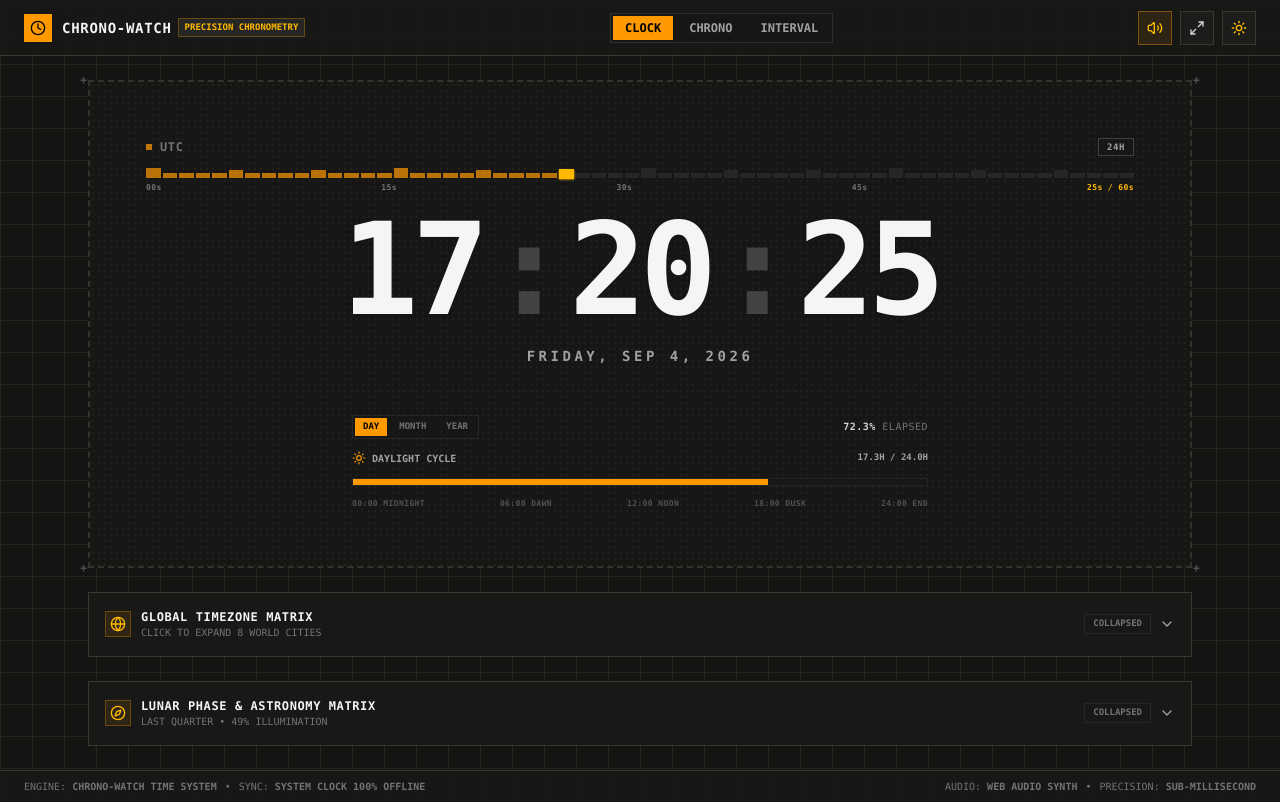
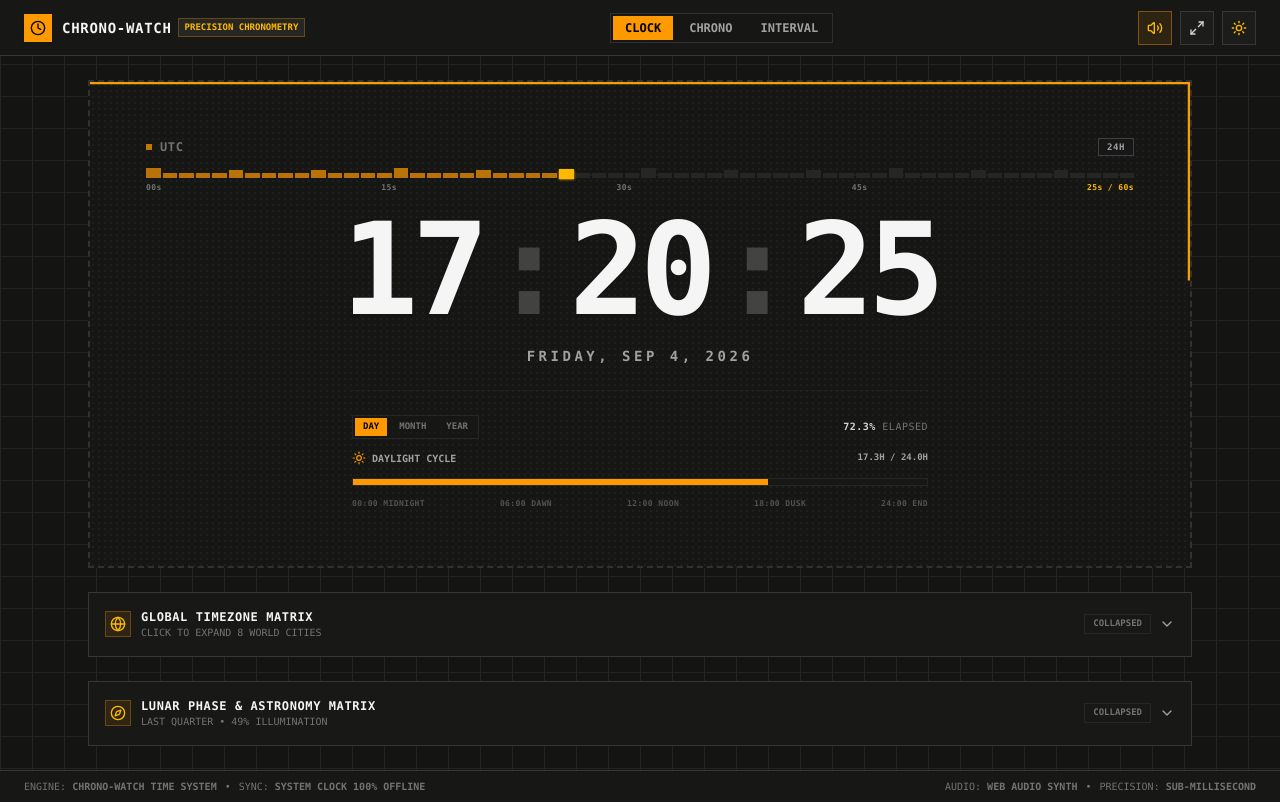
Before and after one commit to khokharsnehil45/chrono-watch, a Next.js app: page / in a window 1280 px wide. Built offline with nearby package versions, Linux system fonts and the light colour scheme.

Commit message:
feat: add 60-second moving perimeter laser border around digital watch box

```diff
--- a/app/page.tsx
+++ b/app/page.tsx
@@ -359,24 +359,54 @@ export default function ChronoWatchCockpit() {
         {activeMode === "CLOCK" && (
           <div className="space-y-4 sm:space-y-6">
 
-            {/* Minimal & Sober Dashed Watch Box with Hardware Corner Reticles */}
-            <div className={`border-2 border-dashed p-8 sm:p-14 transition-all duration-300 relative group ${
+            {/* Minimal & Sober Dashed Watch Box with Hardware Corner Reticles & Moving 60-Second Perimeter Border */}
+            <div className={`border-2 border-dashed p-8 sm:p-14 transition-all duration-300 relative group overflow-hidden ${
               theme === "dark"
                 ? "border-[#33322e] bg-[#161614] hover:border-neutral-400 lcd-matrix-dark"
                 : "border-neutral-400 bg-white shadow-sm hover:border-neutral-800 lcd-matrix-light"
             }`}>
 
+              {/* Moving 60-Second Perimeter Boundary Track */}
+              {now && (() => {
+                const sec = now.getSeconds();
+                const millis = now.getMilliseconds ? now.getMilliseconds() : 0;
+                const exactSec = sec + millis / 1000;
+                const minuteProgress = (exactSec / 60) * 100;
+
+                return (
+                  <svg
+                    className="absolute inset-0 w-full h-full pointer-events-none z-10"
+                    xmlns="http://www.w3.org/2000/svg"
+                  >
+                    <rect
+                      x="1"
+                      y="1"
+                      width="calc(100% - 2px)"
+                      height="calc(100% - 2px)"
+                      fill="none"
+                      stroke={theme === "dark" ? "#f59e0b" : "#d97706"}
+                      strokeWidth="2.5"
+                      pathLength="100"
+                      strokeDasharray="100"
+                      strokeDashoffset={100 - minuteProgress}
+                      className="transition-all duration-1000 ease-linear"
+                      strokeLinecap="square"
+                    />
+                  </svg>
+                );
+              })()}
+
               {/* 4 Hardware Corner Reticles / Precision Crosshairs */}
-              <div className={`absolute -top-2.5 -left-2.5 text-xs font-mono font-black select-none pointer-events-none transition-colors ${
+              <div className={`absolute -top-2.5 -left-2.5 text-xs font-mono font-black select-none pointer-events-none z-20 transition-colors ${
                 theme === "dark" ? "text-neutral-600 group-hover:text-amber-500" : "text-neutral-400 group-hover:text-amber-600"
               }`}>+</div>
-              <div className={`absolute -top-2.5 -right-2.5 text-xs font-mono font-black select-none pointer-events-none transition-colors ${
+              <div className={`absolute -top-2.5 -right-2.5 text-xs font-mono font-black select-none pointer-events-none z-20 transition-colors ${
                 theme === "dark" ? "text-neutral-600 group-hover:text-amber-500" : "text-neutral-400 group-hover:text-amber-600"
               }`}>+</div>
-              <div className={`absolute -bottom-2.5 -left-2.5 text-xs font-mono font-black select-none pointer-events-none transition-colors ${
+              <div className={`absolute -bottom-2.5 -left-2.5 text-xs font-mono font-black select-none pointer-events-none z-20 transition-colors ${
                 theme === "dark" ? "text-neutral-600 group-hover:text-amber-500" : "text-neutral-400 group-hover:text-amber-600"
               }`}>+</div>
-              <div className={`absolute -bottom-2.5 -right-2.5 text-xs font-mono font-black select-none pointer-events-none transition-colors ${
+              <div className={`absolute -bottom-2.5 -right-2.5 text-xs font-mono font-black select-none pointer-events-none z-20 transition-colors ${
                 theme === "dark" ? "text-neutral-600 group-hover:text-amber-500" : "text-neutral-400 group-hover:text-amber-600"
               }`}>+</div>
 
```
